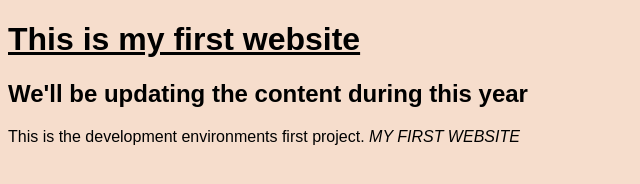
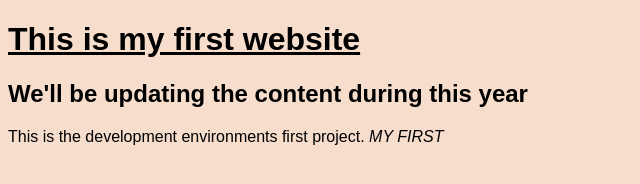
Before and after one commit to Lasso16/Exercise_Unit5_website, a plain HTML site: page index.html in a window 1280 px wide. Shown: the whole page, without its empty margins (0-640 px from the left). Drawn offline with Linux system fonts and the light colour scheme.

```diff
--- a/index.html
+++ b/index.html
@@ -8,7 +8,7 @@
 <body>
     <h1>This is my first website</h1>
     <h2>We'll be updating the content during this year</h2>
-    <p>This is the development environments first project. <em>MY FIRST WEBSITE</em></p>
+    <p>This is the development environments first project. <em>MY FIRST</em></p>
 
 </body>
 </html>
```
